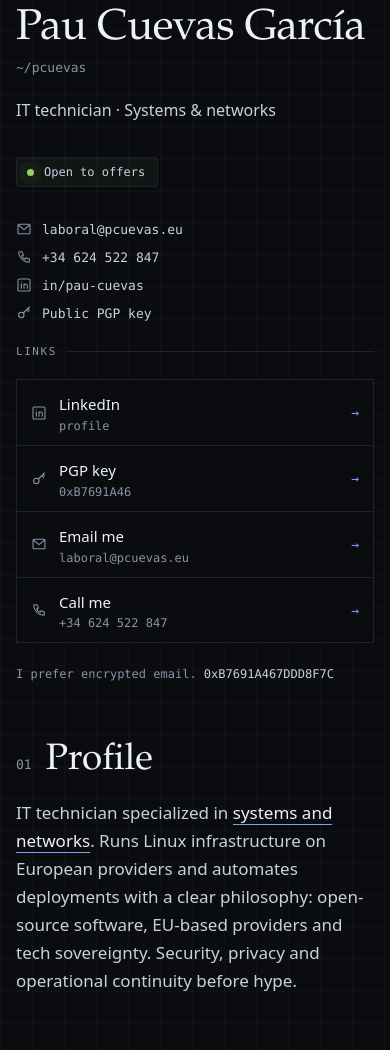
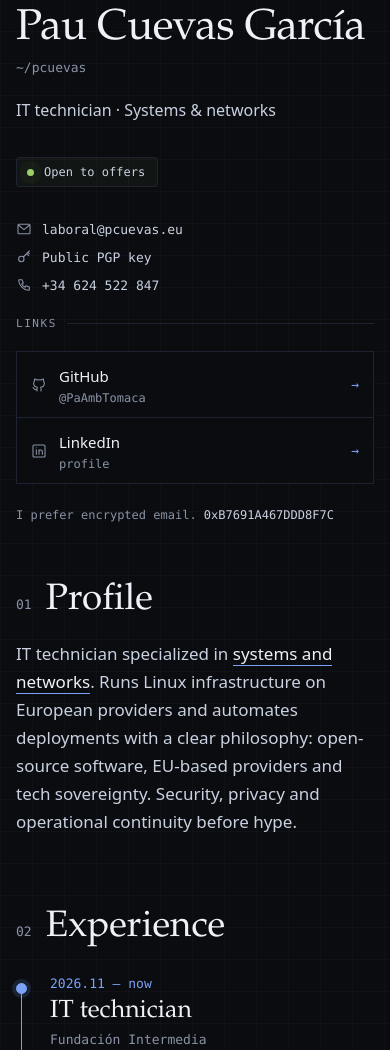
Before and after one commit to PaAmbTomaca/homepage, a plain HTML site: page index.html in a window 390 px wide. Shown: the part 289-1339 px from the top of the page. Drawn offline with Linux system fonts and the light colour scheme.

Commit message:
Contact: mail, PGP, phone; links: GitHub and LinkedIn
Drop the 'hosted in Europe' footer line and keep the language switch
from floating over content on mobile.

```diff
--- a/index.html
+++ b/index.html
@@ -72,7 +72,7 @@ img { max-width: 100%; }
 
 /* ---------- selector de idioma ---------- */
 .lang {
-  position: fixed; z-index: 40;
+  position: absolute; z-index: 40;
   top: calc(12px + env(safe-area-inset-top));
   right: max(16px, env(safe-area-inset-right));
   display: flex; border: 1px solid var(--line); background: rgba(10, 12, 16, .9);
@@ -257,6 +257,7 @@ img { max-width: 100%; }
     padding-bottom: calc(96px + env(safe-area-inset-bottom));
   }
   /* --aside-top lo calcula el JS: si el aside no cabe en pantalla, se pega por abajo */
+  .lang { position: fixed; }
   .aside { position: sticky; top: var(--aside-top, calc(72px + env(safe-area-inset-top))); }
   .tree { display: block; }
   .main { gap: 104px; }
@@ -310,6 +311,7 @@ img { max-width: 100%; }
   <symbol id="i-mail" viewBox="0 0 24 24"><rect x="3" y="5" width="18" height="14" rx="1.5"/><path d="m3.5 6 8.5 7 8.5-7"/></symbol>
   <symbol id="i-phone" viewBox="0 0 24 24"><path d="M5 4h4l2 5-2.5 1.5a11 11 0 0 0 5 5L15 13l5 2v4a1 1 0 0 1-1 1A16 16 0 0 1 4 5a1 1 0 0 1 1-1z"/></symbol>
   <symbol id="i-linkedin" viewBox="0 0 24 24"><rect x="3" y="3" width="18" height="18" rx="1.5"/><path d="M8 10v7M8 7v.01M12 17v-4a2.5 2.5 0 0 1 5 0v4M12 10v7"/></symbol>
+  <symbol id="i-github" viewBox="0 0 24 24"><path d="M9 19c-4.3 1.4-4.3-2.5-6-3m12 5v-3.5c0-1 .1-1.4-.5-2 2.8-.3 5.5-1.4 5.5-6a4.6 4.6 0 0 0-1.3-3.2 4.2 4.2 0 0 0-.1-3.2s-1.1-.3-3.5 1.3a12.3 12.3 0 0 0-6.2 0C6.5 2.8 5.4 3.1 5.4 3.1a4.2 4.2 0 0 0-.1 3.2A4.6 4.6 0 0 0 4 9.5c0 4.6 2.7 5.7 5.5 6-.6.6-.6 1.2-.5 2V21"/></symbol>
   <symbol id="i-key" viewBox="0 0 24 24"><circle cx="8" cy="15" r="4"/><path d="m11 12 9-9M16 7l3 3M18 5l2 2"/></symbol>
 </svg>
 
@@ -332,9 +334,8 @@ img { max-width: 100%; }
 
     <ul class="contact" data-es-aria="Contacto" data-en-aria="Contact" aria-label="Contacto">
       <li><a href="mailto:laboral@pcuevas.eu"><svg class="icon" aria-hidden="true"><use href="#i-mail"/></svg>laboral@pcuevas.eu</a></li>
+      <li><a href="https://media.thefocustracking.com/Pau_Cuevas_0xB7691A467DDD8F7C_public.asc"><svg class="icon" aria-hidden="true"><use href="#i-key"/></svg><span data-es="Clave PGP pública" data-en="Public PGP key">Clave PGP pública</span></a></li>
       <li><a href="tel:+34624522847"><svg class="icon" aria-hidden="true"><use href="#i-phone"/></svg>+34 624 522 847</a></li>
-      <li><a href="https://www.linkedin.com/in/pau-cuevas/" rel="me noopener"><svg class="icon" aria-hidden="true"><use href="#i-linkedin"/></svg>in/pau-cuevas</a></li>
-      <li><a href="https://media.thefocustracking.com/Pau_Cuevas_0xB7691A467DDD8F7C_public.asc"><svg class="icon" aria-hidden="true"><use href="#i-key"/></svg><span data-es="Clave PGP pública" data-en="Public PGP key">Clave PGP pública</span></a></li>
     </ul>
 
     <nav class="tree" data-es-aria="Índice" data-en-aria="Index" aria-label="Índice">
@@ -352,28 +353,16 @@ img { max-width: 100%; }
 
     <p class="label" data-es="Enlaces" data-en="Links">Enlaces</p>
     <ul class="tiles">
+      <li><a class="tile" href="https://github.com/PaAmbTomaca" rel="me noopener">
+        <svg class="icon" aria-hidden="true"><use href="#i-github"/></svg>
+        <span class="tile__name">GitHub</span>
+        <span class="tile__desc">@PaAmbTomaca</span>
+        <span class="tile__go" aria-hidden="true">→</span>
+      </a></li>
       <li><a class="tile" href="https://www.linkedin.com/in/pau-cuevas/" rel="me noopener">
         <svg class="icon" aria-hidden="true"><use href="#i-linkedin"/></svg>
         <span class="tile__name">LinkedIn</span>
         <span class="tile__desc" data-es="perfil" data-en="profile">perfil</span>
-        <span class="tile__go" aria-hidden="true">→</span>
-      </a></li>
-      <li><a class="tile" href="https://media.thefocustracking.com/Pau_Cuevas_0xB7691A467DDD8F7C_public.asc">
-        <svg class="icon" aria-hidden="true"><use href="#i-key"/></svg>
-        <span class="tile__name" data-es="Clave PGP" data-en="PGP key">Clave PGP</span>
-        <span class="tile__desc">0xB7691A46</span>
-        <span class="tile__go" aria-hidden="true">→</span>
-      </a></li>
-      <li><a class="tile" href="mailto:laboral@pcuevas.eu">
-        <svg class="icon" aria-hidden="true"><use href="#i-mail"/></svg>
-        <span class="tile__name" data-es="Escríbeme" data-en="Email me">Escríbeme</span>
-        <span class="tile__desc">laboral@pcuevas.eu</span>
-        <span class="tile__go" aria-hidden="true">→</span>
-      </a></li>
-      <li><a class="tile" href="tel:+34624522847">
-        <svg class="icon" aria-hidden="true"><use href="#i-phone"/></svg>
-        <span class="tile__name" data-es="Llámame" data-en="Call me">Llámame</span>
-        <span class="tile__desc">+34 624 522 847</span>
         <span class="tile__go" aria-hidden="true">→</span>
       </a></li>
     </ul>
@@ -510,7 +499,7 @@ img { max-width: 100%; }
 
     <footer class="foot">
       <p>© 2026 Pau Cuevas García<span class="foot__sep">·</span><a href="mailto:laboral@pcuevas.eu">laboral@pcuevas.eu</a></p>
-      <p><span data-es="hecho a mano, sin frameworks" data-en="handcrafted, no frameworks">hecho a mano, sin frameworks</span><span class="foot__sep">·</span><span data-es="hospedado en Europa" data-en="hosted in Europe">hospedado en Europa</span></p>
+      <p data-es="hecho a mano, sin frameworks" data-en="handcrafted, no frameworks">hecho a mano, sin frameworks</p>
     </footer>
 
   </main>
```
